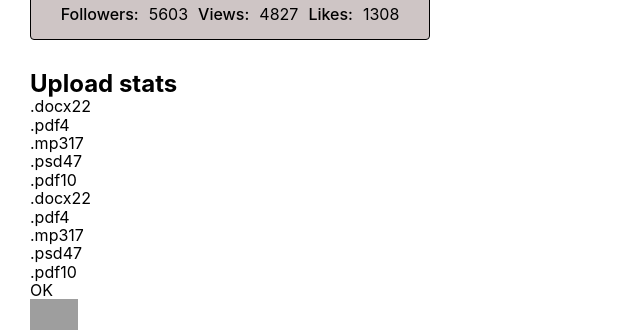
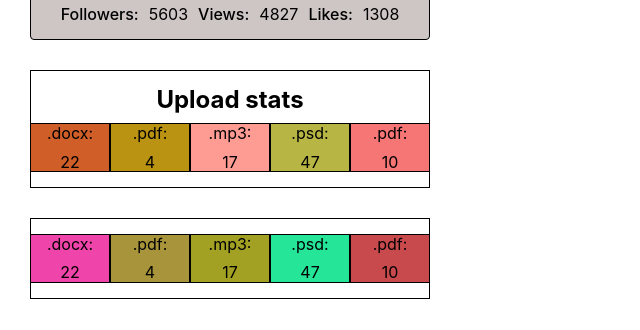
Before and after one commit to Simon507/goit-react-hw-01-components, a React (Create React App) app: page / in a window 1280 px wide. Shown: the part 430-760 px from the top of the page, without its empty margins (0-640 px from the left). Built offline with nearby package versions, Linux system fonts and the light colour scheme; grey boxes are pictures that could not be loaded.

Commit message:
Зроблено декорацію другої таски

```diff
--- a/src/components/statistics/Statistics.jsx
+++ b/src/components/statistics/Statistics.jsx
@@ -1,19 +1,31 @@
 import PropTypes from 'prop-types';
+
+import { StatisicsSection } from './Statistics.styles';
+import { StatList } from './Statistics.styles';
+import { StatItem } from './Statistics.styles';
+
+function getRandomHexColor() {
+  return `#${Math.floor(Math.random() * 16777215).toString(16)}`;
+}
 
 export const Statistics = ({ title, stats }) => {
   return (
-    <section className="statistics">
+    <StatisicsSection className="statistics">
       {title && <h2 className="title">Upload stats</h2>}
 
-      <ul className="stat-list">
+      <StatList className="stat-list">
         {stats.map(item => (
-          <li className="item" key={item.id}>
-            <span className="label">{item.label}</span>
+          <StatItem
+            className="item"
+            style={{ backgroundColor: getRandomHexColor() }}
+            key={item.id}
+          >
+            <span className="label">{item.label}:</span>
             <span className="percentage">{item.percentage}</span>
-          </li>
+          </StatItem>
         ))}
-      </ul>
-    </section>
+      </StatList>
+    </StatisicsSection>
   );
 };
 
--- /dev/null
+++ b/src/components/statistics/Statistics.styles.jsx
@@ -0,0 +1,25 @@
+import styled from 'styled-components';
+
+export const StatisicsSection = styled.ul`
+  display: flex;
+  flex-direction: column;
+  border: 1px solid black;
+  width: 400px;
+  padding: 15px;
+  margin-bottom: 30px;
+  align-items: center;
+  gap: 10px;
+`;
+
+export const StatList = styled.ul`
+  display: flex;
+`;
+
+export const StatItem = styled.li`
+  border: 1px solid black;
+  width: 80px;
+  display: flex;
+  flex-direction: column;
+  gap: 10px;
+  align-items: center;
+`;
```
